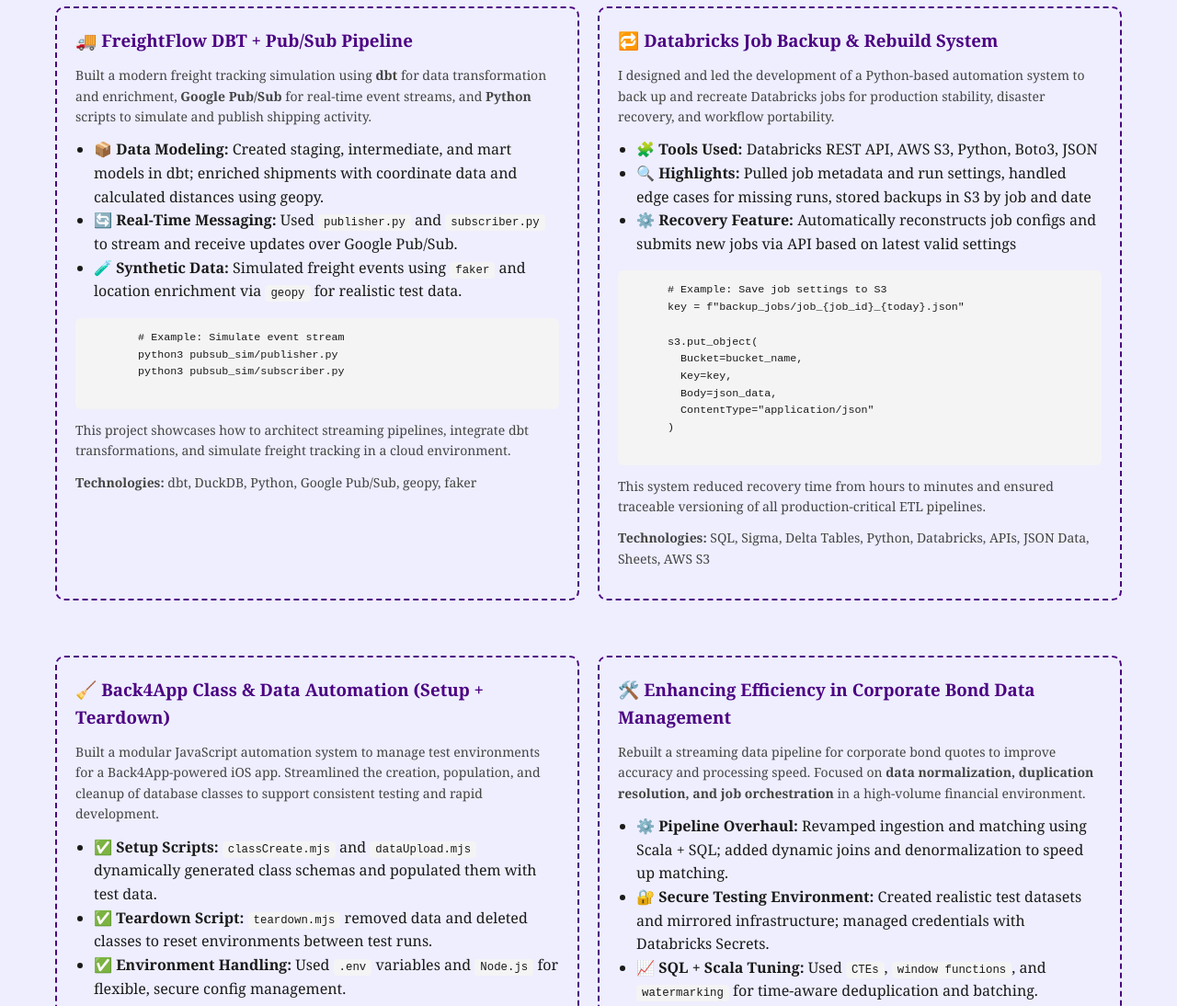
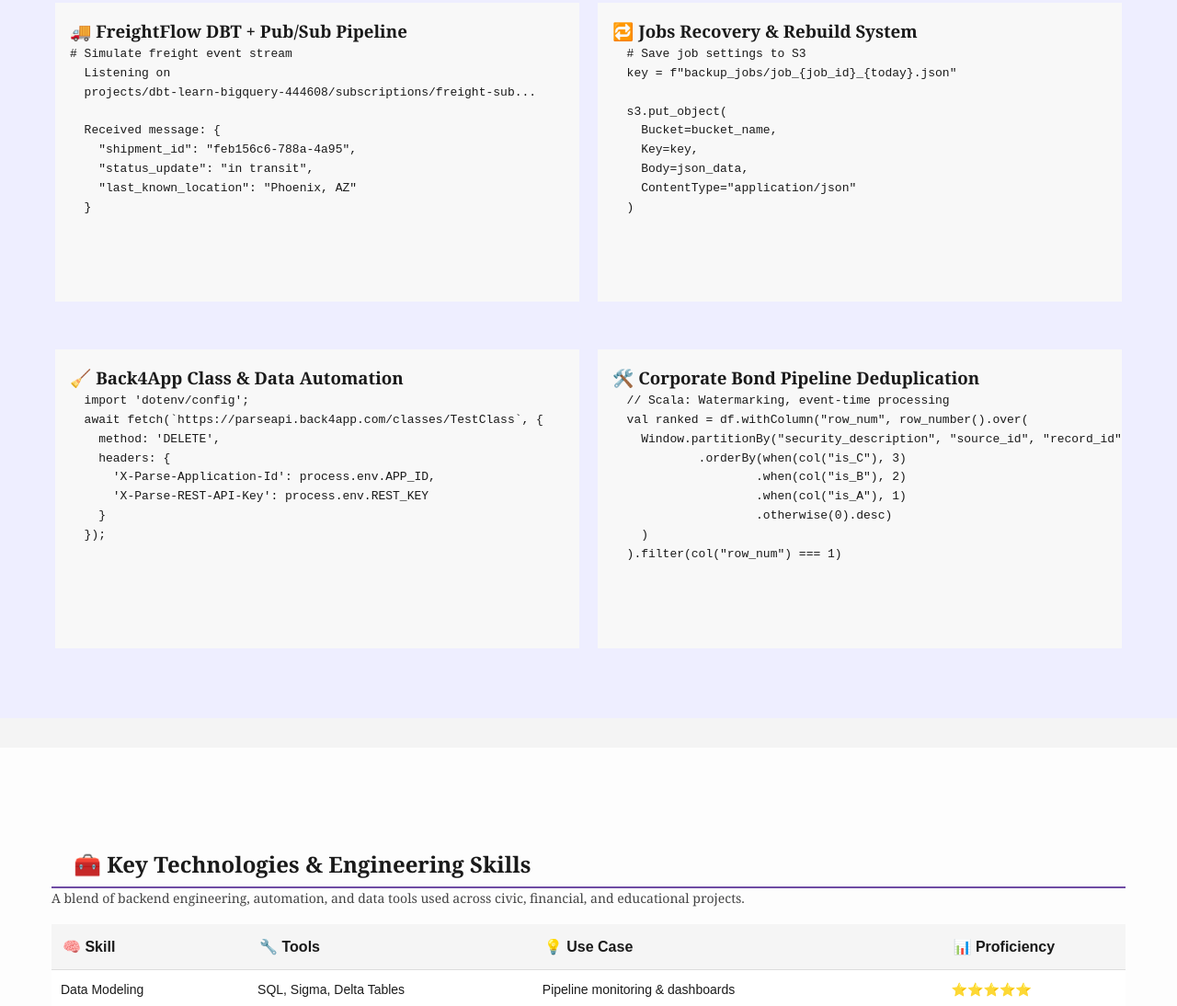
Before and after one commit to parcheesime/portfolio-site, a plain HTML site: page index.html in a window 1280 px wide. Shown: the part 916-2010 px from the top of the page at 92% size. Drawn offline with Linux system fonts and the light colour scheme.

Commit message:
update css/htm for project cards

```diff
--- a/index.html
+++ b/index.html
@@ -100,42 +100,38 @@
       <h2 class="section-title">🧑‍💻 Some Projects</h2>
       <div class="project-grid">
 
-        <div class="project-block">
+       <div class="flip-card" onclick="this.classList.toggle('flipped')">
+          <div class="flip-card-inner">
+            <div class="flip-card-front">
               <h3>🚚 FreightFlow DBT + Pub/Sub Pipeline</h3>
-          <p>
-            Built a modern freight tracking simulation using <strong>dbt</strong> for data transformation and enrichment, <strong>Google Pub/Sub</strong> for real-time event streams, and <strong>Python</strong> scripts to simulate and publish shipping activity.
-          </p>
+  <pre># Simulate freight event stream
+  Listening on
+  projects/dbt-learn-bigquery-444608/subscriptions/freight-sub...
+
+  Received message: {
+    "shipment_id": "feb156c6-788a-4a95",
+    "status_update": "in transit",
+    "last_known_location": "Phoenix, AZ"
+  }</pre>
+            </div>
+            <div class="flip-card-back">
               <ul>
-            <li><strong>📦 Data Modeling:</strong> Created staging, intermediate, and mart models in dbt; enriched shipments with coordinate data and calculated distances using geopy.</li>
-            <li><strong>🔄 Real-Time Messaging:</strong> Used <code>publisher.py</code> and <code>subscriber.py</code> to stream and receive updates over Google Pub/Sub.</li>
-            <li><strong>🧪 Synthetic Data:</strong> Simulated freight events using <code>faker</code> and location enrichment via <code>geopy</code> for realistic test data.</li>
+                <li><strong>📦 Data Modeling:</strong> dbt staging, intermediate, and mart models; distance calculation with geopy.</li>
+                <li><strong>🔄 Real-Time Messaging:</strong> Google Pub/Sub with Python scripts for publishing and subscribing.</li>
+                <li><strong>🧪 Synthetic Data:</strong> Generated realistic tracking data with faker + geopy.</li>
+                <li><strong>🛠 Tech:</strong> dbt, DuckDB, Python, Pub/Sub, geopy, faker</li>
               </ul>
-          <pre>
-        # Example: Simulate event stream
-        python3 pubsub_sim/publisher.py
-        python3 pubsub_sim/subscriber.py
-          </pre>
-          <p>
-            This project showcases how to architect streaming pipelines, integrate dbt transformations, and simulate freight tracking in a cloud environment.
-          </p>
-          <p>
-            <strong>Technologies:</strong> dbt, DuckDB, Python, Google Pub/Sub, geopy, faker
-          </p>
+            </div>
+          </div>
         </div>
 
 
-      <div class="project-block">
-        <h3>🔁 Databricks Job Backup & Rebuild System</h3>
-        <p>
-          I designed and led the development of a Python-based automation system to back up and recreate Databricks jobs for production stability, disaster recovery, and workflow portability.
-        </p>
-        <ul>
-          <li><strong>🧩 Tools Used:</strong> Databricks REST API, AWS S3, Python, Boto3, JSON</li>
-          <li><strong>🔍 Highlights:</strong> Pulled job metadata and run settings, handled edge cases for missing runs, stored backups in S3 by job and date</li>
-          <li><strong>⚙️ Recovery Feature:</strong> Automatically reconstructs job configs and submits new jobs via API based on latest valid settings</li>
-        </ul>
+              <div class="flip-card" onclick="this.classList.toggle('flipped')">
+          <div class="flip-card-inner">
+            <div class="flip-card-front">
+              <h3>🔁 Jobs Recovery & Rebuild System</h3>
   <pre>
-      # Example: Save job settings to S3
+  # Save job settings to S3
   key = f"backup_jobs/job_{job_id}_{today}.json"
 
   s3.put_object(
@@ -145,32 +141,27 @@
     ContentType="application/json"
   )
   </pre>
-        <p>
-          This system reduced recovery time from hours to minutes and ensured traceable versioning of all production-critical ETL pipelines.
-        </p>
-        <p>
-          <strong>Technologies:</strong> SQL, Sigma, Delta Tables, Python, Databricks, APIs, JSON Data, Sheets, AWS S3
-        </p>
+            </div>
+            <div class="flip-card-back">
+              <ul>
+                <li><strong>🧩 Tools:</strong> Databricks REST API, Python, AWS S3, Boto3, JSON</li>
+                <li><strong>🔍 Highlights:</strong> Pulled job configs + metadata, handled edge cases, backed up by job/date</li>
+                <li><strong>⚙️ Recovery:</strong> Rebuilds jobs and submits via API with latest valid settings</li>
+                <li><strong>Impact:</strong> Reduced recovery time from hours to minutes</li>
+                <li><strong>Tech Stack:</strong> Python, Databricks, REST API, AWS S3, JSON, SQL, Delta, Sigma</li>
+              </ul>
+            </div>
+          </div>
         </div>
 
-      <div class="project-block">
-        <h3>🧹 Back4App Class & Data Automation (Setup + Teardown)</h3>
-        <p>
-          Built a modular JavaScript automation system to manage test environments for a Back4App-powered iOS app. Streamlined the creation, population, and cleanup of database classes to support consistent testing and rapid development.
-        </p>
-        <ul>
-          <li>✅ <strong>Setup Scripts:</strong> <code>classCreate.mjs</code> and <code>dataUpload.mjs</code> dynamically generated class schemas and populated them with test data.</li>
-          <li>✅ <strong>Teardown Script:</strong> <code>teardown.mjs</code> removed data and deleted classes to reset environments between test runs.</li>
-          <li>✅ <strong>Environment Handling:</strong> Used <code>.env</code> variables and <code>Node.js</code> for flexible, secure config management.</li>
-        </ul>
+
+      <div class="flip-card" onclick="this.classList.toggle('flipped')">
+        <div class="flip-card-inner">
+          <div class="flip-card-front">
+            <h3>🧹 Back4App Class & Data Automation</h3>
   <pre>
-      // teardown.mjs: Delete all data in a class
-      import fetch from 'node-fetch';
-      import dotenv from 'dotenv';
-      dotenv.config();
-
-      const className = "TestClass";
-      await fetch(`https://parseapi.back4app.com/classes/${className}`, {
+  import 'dotenv/config';
+  await fetch(`https://parseapi.back4app.com/classes/TestClass`, {
     method: 'DELETE',
     headers: {
       'X-Parse-Application-Id': process.env.APP_ID,
@@ -178,54 +169,45 @@
     }
   });
   </pre>
-        <p>
-          This automation supported Test-Driven Development (TDD) by enabling clean database states and faster iteration cycles during iOS development with Core Data.
-        </p>
-        <p>
-          <strong>Technologies:</strong> JavaScript (ES Modules), Node.js, RESTful APIs, Back4App (Parse), Environment Variables, Data Lifecycle Automation
-        </p>
+          </div>
+          <div class="flip-card-back">
+            <ul>
+              <li><strong>🛠 Setup Scripts:</strong> <code>classCreate.mjs</code> and <code>dataUpload.mjs</code> dynamically generated class schemas and populated them with test data.</li>
+              <li><strong>🧹 Teardown Script:</strong> <code>teardown.mjs</code> removed data and deleted classes to reset environments between test runs.</li>
+              <li><strong>🔐 Config:</strong> <code>.env</code> variables with Node.js for secure and flexible setup.</li>
+              <li><strong>🧪 TDD:</strong> Automated clean test environments for reliable iteration.</li>
+              <li><strong>🔧 Tech Stack:</strong> JavaScript (ES Modules), Node.js, REST APIs, Back4App (Parse), Environment Variables</li>
+            </ul>
+          </div>
+        </div>
       </div>
 
-      <div class="project-block">
-        <h3>🛠️ Enhancing Efficiency in Corporate Bond Data Management</h3>
-        <p>
-          Rebuilt a streaming data pipeline for corporate bond quotes to improve accuracy and processing speed. Focused on <strong>data normalization, duplication resolution, and job orchestration</strong> in a high-volume financial environment.
-        </p>
 
-        <ul>
-          <li><strong>⚙️ Pipeline Overhaul:</strong> Revamped ingestion and matching using Scala + SQL; added dynamic joins and denormalization to speed up matching.</li>
-          <li><strong>🔐 Secure Testing Environment:</strong> Created realistic test datasets and mirrored infrastructure; managed credentials with Databricks Secrets.</li>
-          <li><strong>📈 SQL + Scala Tuning:</strong> Used <code>CTEs</code>, <code>window functions</code>, and <code>watermarking</code> for time-aware deduplication and batching.</li>
-          <li><strong>🚀 Results:</strong> Reduced mismatches and duplicate entries; improved accuracy and automated job execution.</li>
-        </ul>
-
+      <div class="flip-card" onclick="this.classList.toggle('flipped')">
+        <div class="flip-card-inner">
+          <div class="flip-card-front">
+            <h3>🛠️ Corporate Bond Pipeline Deduplication</h3>
 <pre>
-      // SQL logic for deduplication (Scala version)
-      val windowSpec = Window.partitionBy("security_description",
-                      "source_id", "record_id")
-        .orderBy(
-          when(col("is_C"), 3)
+  // Scala: Watermarking, event-time processing
+  val ranked = df.withColumn("row_num", row_number().over(
+    Window.partitionBy("security_description", "source_id", "record_id")
+            .orderBy(when(col("is_C"), 3)
                     .when(col("is_B"), 2)
                     .when(col("is_A"), 1)
-          .otherwise(0).desc
+                    .otherwise(0).desc)
     )
-
-      val rankedDF = first.withColumn("row_num",
-                    row_number().over(windowSpec))
-
-      val filteredDF = rankedDF.filter(
-        (col("is_C") === true && col("row_num") === 1) ||
-        (col("is_B") === true && col("row_num") === 1) ||
-        (col("is_A") === true && col("row_num") === 1)
-      ).drop("row_num")
+  ).filter(col("row_num") === 1)
 </pre>
-
-        <p>
-          This work addressed a duplication challenge in corporate bond data workflows, reducing duplicates and improving reliability for downstream systems.
-        </p>
-        <p>
-          <strong>Technologies:</strong> SQL, Scala, Delta Tables, AWS S3, Databricks, Streaming APIs, JSON
-        </p>
+          </div>
+          <div class="flip-card-back">
+            <ul>
+              <li><strong>⚙️ Pipeline Overhaul:</strong> Improved ingestion, joins, and data matching with Scala + SQL.</li>
+              <li><strong>📊 Optimization:</strong> Applied CTEs, window functions, and watermarking for batch control.</li>
+              <li><strong>🚀 Outcome:</strong> Reduced duplicate entries and mismatches in high-volume streaming data.</li>
+              <li><strong>🧰 Tech:</strong> Scala, SQL, Delta Tables, Databricks, AWS S3, JSON, Streaming APIs</li>
+            </ul>
+          </div>
+        </div>
       </div>
 
     </div>
--- a/style.css
+++ b/style.css
@@ -95,7 +95,6 @@
 
 .project-block pre {
   background: #f4f4f4;
-  padding: 12px;
   overflow-x: auto;
   font-size: 0.9em;
   max-width: 100%;
@@ -464,6 +463,66 @@
   }
 }
 
+@media (hover: hover) and (pointer: fine) {
+  .flip-card:hover .flip-card-inner {
+    transform: rotateY(180deg);
+  }
+}
+
+
+.flip-card {
+  background-color: transparent;
+  width: 100%;
+  max-width: 600px;
+  max-height: 400px;
+  height: 325px;
+  perspective: 1000px;
+  margin: 1em auto;
+  cursor: pointer;
+  overflow: hidden;
+}
+
+.flip-card-inner {
+  position: relative;
+  width: 100%;
+  height: 100%;
+  text-align: left;
+  transition: transform 0.6s;
+  transform-style: preserve-3d;
+}
+
+.flip-card.flipped .flip-card-inner {
+  transform: rotateY(180deg);
+}
+
+.flip-card-front, .flip-card-back {
+  position: absolute;
+  width: 100%;
+  height: 100%;
+  backface-visibility: hidden;
+  overflow-y: auto;     /* ✅ Enables vertical scrolling */
+  -webkit-overflow-scrolling: touch; /* ✅ Smooth scrolling on iOS */
+  -webkit-backface-visibility: hidden;
+  padding: 1em;
+  box-sizing: border-box;
+}
+
+.flip-card-front {
+  transform: rotateY(0deg);
+  background-color: #f8f8f8;
+}
+
+.flip-card-back {
+  background-color: #e6f2ff;
+  transform: rotateY(180deg);
+}
+
+.flip-card-back ul li {
+  margin-bottom: 1em; /* or try 1em for more space */
+  line-height: 1.4;     /* improves readability */
+}
+
+
 /* === 3. Back to Top Button === */
 #backToTop {
   position: fixed;
```
Lines whose indentation alone changed are shown as unchanged.
